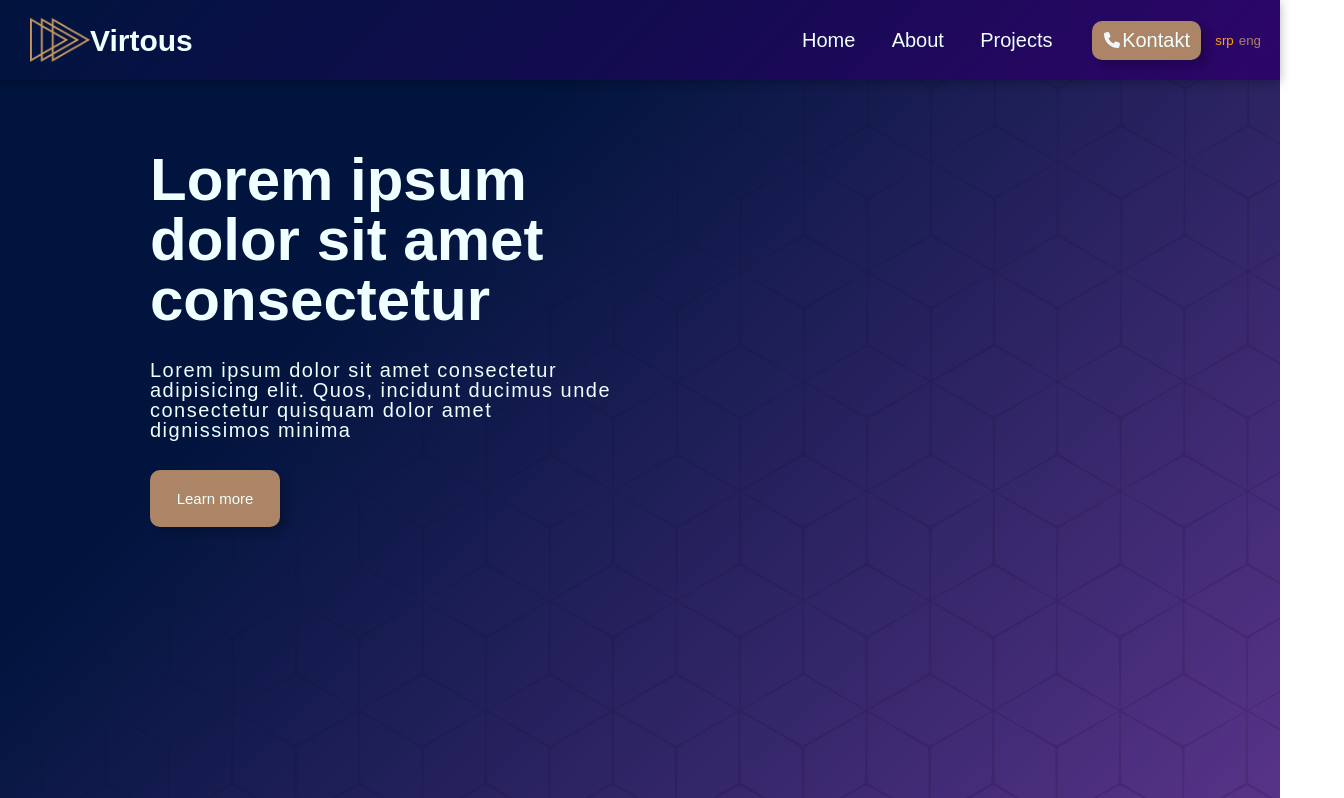
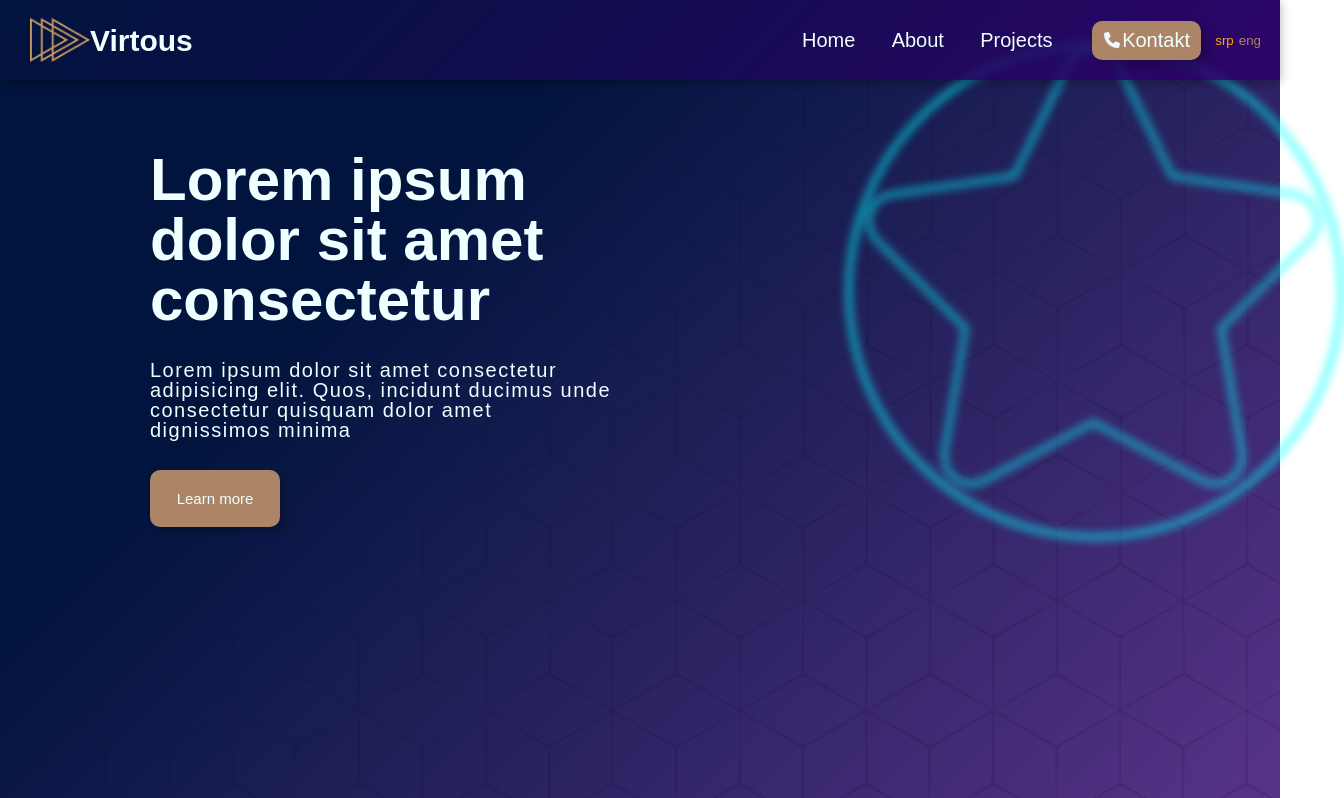
Before and after one commit to emajlija/sajt, a website: page index.html in a window 1280 px wide. Shown: the top 798 px of the page, 1344 px wide, since content can reach past the window. Drawn offline with Linux system fonts and the light colour scheme.

Commit message:
logo animation

```diff
--- a/index.html
+++ b/index.html
@@ -91,6 +91,23 @@
         <button class="btn btn__lm">
           <a href="#about">Learn more</a>
         </button>
+        <div class="logo-animation">
+          <svg
+            class="logo-animation-star"
+            xmlns="http://www.w3.org/2000/svg"
+            viewBox="-5 -10 588 527"
+          >
+            <!--!Font Awesome Free 6.5.1 by @fontawesome - https://fontawesome.com License - https://fontawesome.com/license/free Copyright 2024 Fonticons, Inc.-->
+            <path
+              d="M316.9 18C311.6 7 300.4 0 288.1 0s-23.4 7-28.8 18L195 150.3 51.4 171.5c-12 1.8-22 10.2-25.7 21.7s-.7 24.2 7.9 32.7L137.8 329 113.2 474.7c-2 12 3 24.2 12.9 31.3s23 8 33.8 2.3l128.3-68.5 128.3 68.5c10.8 5.7 23.9 4.9 33.8-2.3s14.9-19.3 12.9-31.3L438.5 329 542.7 225.9c8.6-8.5 11.7-21.2 7.9-32.7s-13.7-19.9-25.7-21.7L381.2 150.3 316.9 18z"
+              d="M464 256A208 208 0 1 0 48 256a208 208 0 1 0 416 0zM0 256a256 256 0 1 1 512 0A256 256 0 1 1 0 256z"
+            />
+          </svg>
+          <svg xmlns="http://www.w3.org/2000/svg" viewBox="-5 -5 520 520">
+            <!--!Font Awesome Free 6.5.1 by @fontawesome - https://fontawesome.com License - https://fontawesome.com/license/free Copyright 2024 Fonticons, Inc.-->
+            <path d="M256 512A256 256 0 1 0 256 0a256 256 0 1 0 0 512z" />
+          </svg>
+        </div>
       </div>
     </header>
 
--- a/sass/_typography.scss
+++ b/sass/_typography.scss
@@ -2,7 +2,6 @@
     font-size: 6rem;
     line-height: 1;
     text-align: left;
-
 
     @media only screen and (max-width:25.5em){
         font-size: 5rem;
@@ -14,8 +13,22 @@
     font-weight: 400;
     line-height: 1;
     letter-spacing: 1.5px;
+    opacity: 0;
+    transform: translateX(-100%);
+    animation: slide 2s cubic-bezier(0.075, 0.82, 0.165, 1) forwards;
+    animation-delay: .5s;
 
+}
 
+@keyframes slide {
+
+    70%{
+        transform:translateX(5%);
+    }
+    100%{
+        opacity: 1;
+        transform:translateX(0%);
+    }
 }
 
 .heading-title{
--- a/sass/components/_button.scss
+++ b/sass/components/_button.scss
@@ -36,6 +36,10 @@
     &__lm{
      padding: 2rem;
      font-size: 1.5rem;
+     opacity:0;
+     transform: translateY(5rem);
+     animation: slideIn 1s ease-in forwards;
+     animation-delay: 2s;
     }
    }
 
@@ -47,3 +51,7 @@
     text-decoration: none;
     color: inherit;
    }
+
+   @keyframes slideIn {
+    to{opacity: 1; transform: translateY(0);}
+   }
--- /dev/null
+++ b/sass/components/_logoAnimation.scss
@@ -0,0 +1,39 @@
+.logo-animation{
+    width: 50rem;
+    height: 50rem;
+    position: absolute;
+    top: 5vh;
+   right: -5vw;
+    z-index: 1;
+
+    @media only screen and (max-width:37.5em){
+        display: none;
+    }
+
+}
+
+.logo-animation svg{
+    position: absolute;
+    stroke: aqua;
+    filter: drop-shadow(6px 6px 10px rgba(0, 0, 0, 0.8));
+    filter: blur(5px);
+    fill-opacity: 0;
+    opacity: 0;
+    stroke-width: .5rem;
+    stroke-dasharray: 4500;
+    animation: draw 8s cubic-bezier(0.165, 0.84, 0.44, 1) forwards;
+    animation-delay: 3s;
+}
+
+@keyframes draw {
+    from{
+        stroke-dashoffset: 4500;
+        opacity: 0;
+
+    }
+    to{
+        stroke-dashoffset: 0;
+        opacity: 1;
+
+    }
+}
--- a/sass/layout/_header.scss
+++ b/sass/layout/_header.scss
@@ -10,6 +10,7 @@
     color: azure;
     background-repeat: no-repeat;
     background-size: cover;
+    position: relative;
 
     @media only screen and (max-width:37.5em){
         height: 80vh;
@@ -23,10 +24,7 @@
     &__heading{
         width: 60%;
         padding: 15rem;
-        opacity: 0;
-        transform: translateX(-100%);
-        animation: slide 2s cubic-bezier(0.075, 0.82, 0.165, 1) forwards;
-       animation-delay: .5s;
+        z-index: 10;
 
         @media only screen and (max-width:37.5em){
             width: 90%;
@@ -39,14 +37,3 @@
         }
     }
 }
-
-@keyframes slide {
-
-    70%{
-        transform:translateX(5%);
-    }
-    100%{
-        opacity: 1;
-        transform:translateX(0%);
-    }
-}
--- a/sass/main.scss
+++ b/sass/main.scss
@@ -15,3 +15,4 @@
 @import "components/button";
 @import "components/hamburgerMenu";
 @import "components/languageSwitcher";
+@import "components/logoAnimation";
```
Also changed, not shown: css/style.css.
